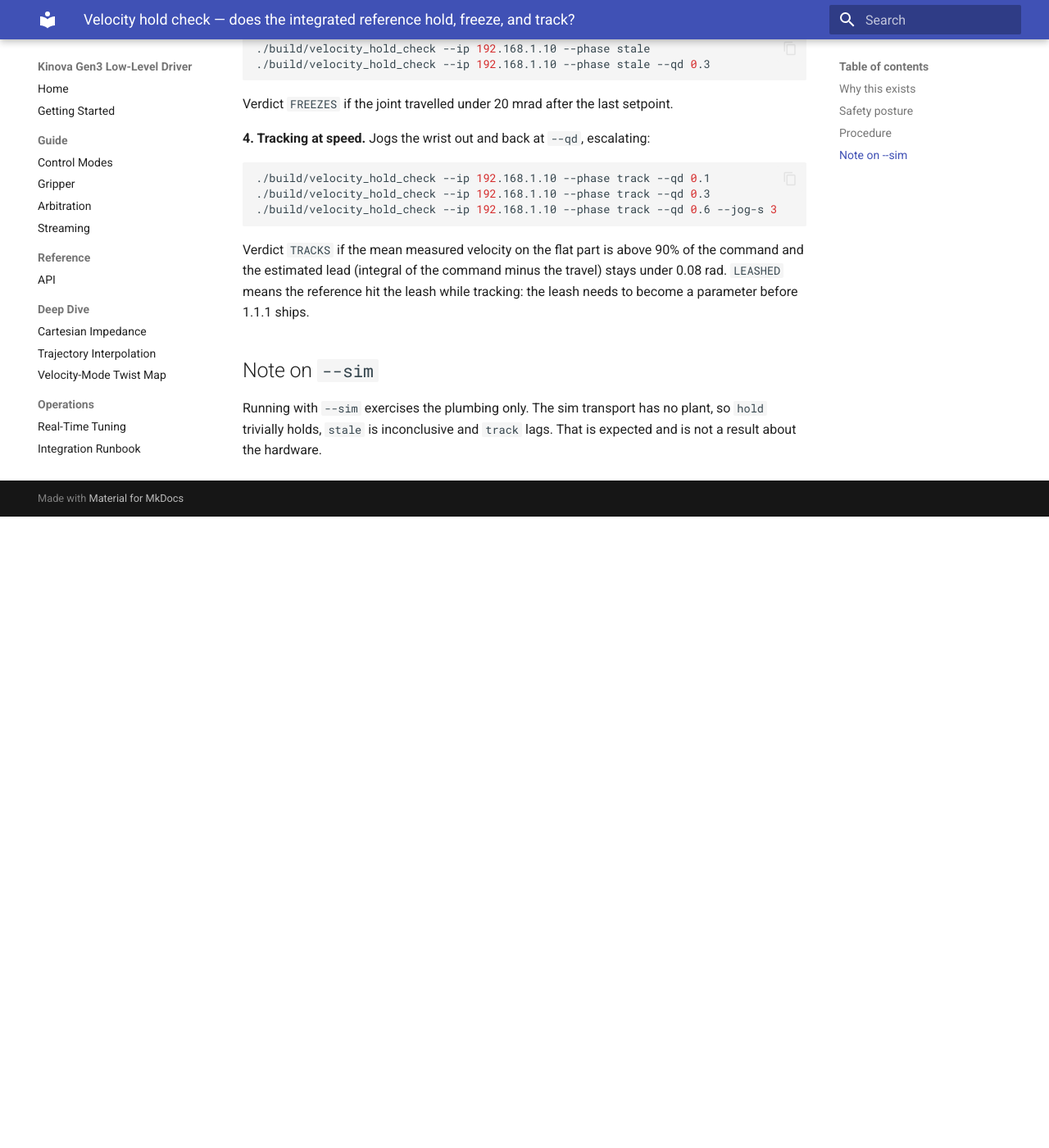
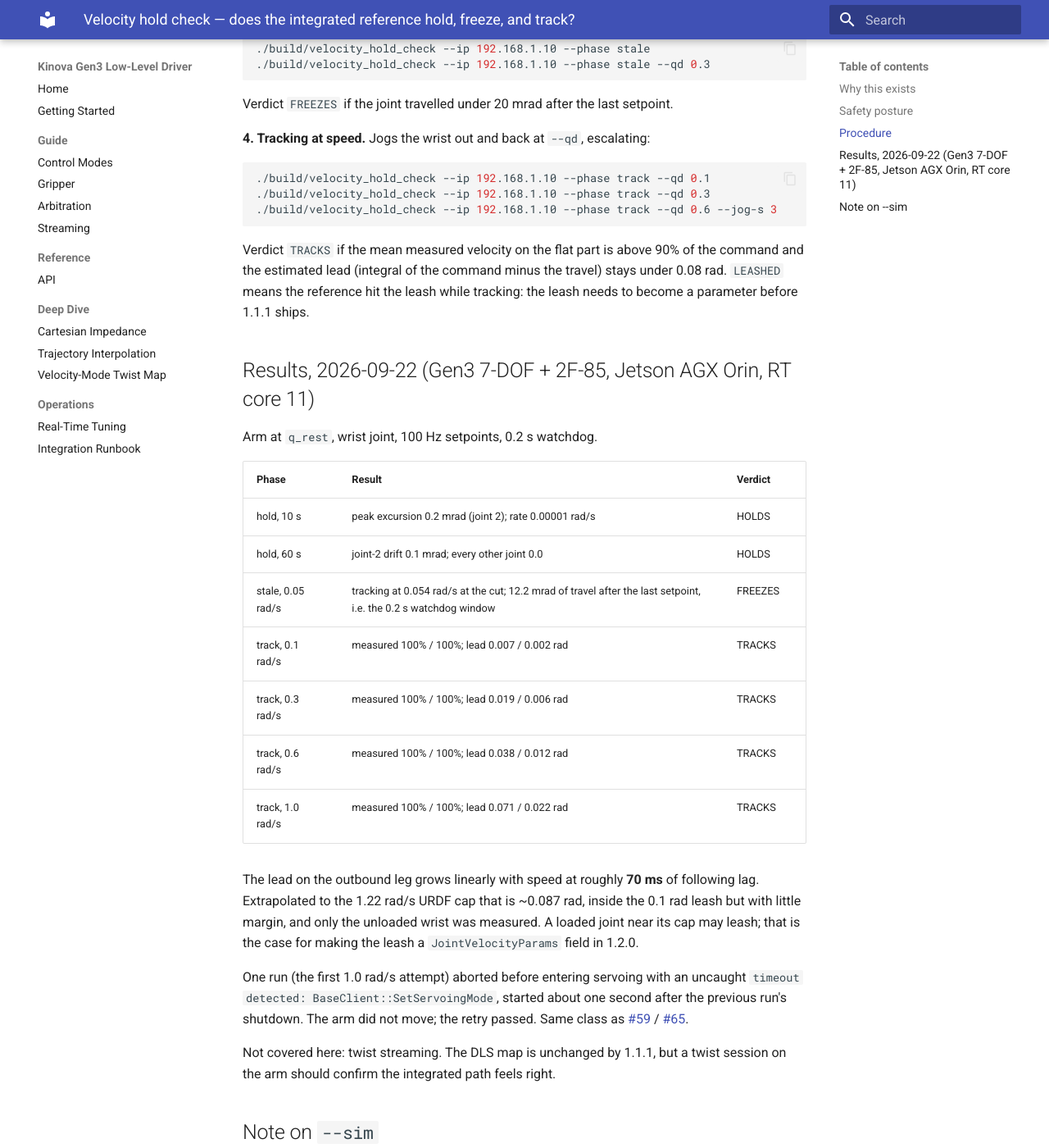
Before and after one commit to rammp-org/kinova-gen3-driver, an MkDocs documentation site: the page built from docs/integration/velocity_hold_check.md, in a window 1280 px wide and 1400 px high, scrolled down 1462 px. Shown: the whole window at 82% size. Built offline with MkDocs 1.6.1 and Material for MkDocs 9.7.7, drawn with Linux system fonts in a browser that asks for light colours; before the commit the page ends 2092 px from its top, so only the background shows below that.

Commit message:
docs(hw): record the velocity hold, stale and tracking results from the arm
Gen3 7-DOF + 2F-85 on abra, 2026-09-22, via velocity_hold_check: joint 2
drifts 0.1 mrad over 60 s of streamed zeros (was ~2.3 rad); a stream cut
mid-jog stops within the watchdog window; wrist jogs at 0.1 to 1.0 rad/s
track at 100% with the 0.1 rad leash dormant. Lead grows at ~70 ms of servo
lag (0.071 rad at 1.0 rad/s), so the margin at the URDF cap is thin: making
the leash a parameter is a 1.2.0 follow-up. Support matrix row flipped.

Also line-buffer the harness's stdout so a record survives an abort; the
first 1.0 rad/s attempt died on an uncaught SetServoingMode timeout (#59)
and left nothing in the log.

Co-Authored-By: Claude Fable 5.1 <noreply@anthropic.com>
Claude-Session: https://claude.ai/code/session_013nZH4t6fdBHzuysSrbDUDh

```diff
--- a/docs/integration/velocity_hold_check.md
+++ b/docs/integration/velocity_hold_check.md
@@ -80,6 +80,36 @@ the command and the estimated lead (integral of the command minus the travel)
 stays under 0.08 rad. `LEASHED` means the reference hit the leash while
 tracking: the leash needs to become a parameter before 1.1.1 ships.
 
+## Results, 2026-09-22 (Gen3 7-DOF + 2F-85, Jetson AGX Orin, RT core 11)
+
+Arm at `q_rest`, wrist joint, 100 Hz setpoints, 0.2 s watchdog.
+
+| Phase | Result | Verdict |
+|---|---|---|
+| hold, 10 s | peak excursion 0.2 mrad (joint 2); rate 0.00001 rad/s | HOLDS |
+| hold, 60 s | joint-2 drift 0.1 mrad; every other joint 0.0 | HOLDS |
+| stale, 0.05 rad/s | tracking at 0.054 rad/s at the cut; 12.2 mrad of travel after the last setpoint, i.e. the 0.2 s watchdog window | FREEZES |
+| track, 0.1 rad/s | measured 100% / 100%; lead 0.007 / 0.002 rad | TRACKS |
+| track, 0.3 rad/s | measured 100% / 100%; lead 0.019 / 0.006 rad | TRACKS |
+| track, 0.6 rad/s | measured 100% / 100%; lead 0.038 / 0.012 rad | TRACKS |
+| track, 1.0 rad/s | measured 100% / 100%; lead 0.071 / 0.022 rad | TRACKS |
+
+The lead on the outbound leg grows linearly with speed at roughly **70 ms** of
+following lag. Extrapolated to the 1.22 rad/s URDF cap that is ~0.087 rad,
+inside the 0.1 rad leash but with little margin, and only the unloaded wrist
+was measured. A loaded joint near its cap may leash; that is the case for
+making the leash a `JointVelocityParams` field in 1.2.0.
+
+One run (the first 1.0 rad/s attempt) aborted before entering servoing with an
+uncaught `timeout detected: BaseClient::SetServoingMode`, started about one
+second after the previous run's shutdown. The arm did not move; the retry
+passed. Same class as
+[#59](https://github.com/rammp-org/kinova-gen3-driver/issues/59) /
+[#65](https://github.com/rammp-org/kinova-gen3-driver/issues/65).
+
+Not covered here: twist streaming. The DLS map is unchanged by 1.1.1, but a
+twist session on the arm should confirm the integrated path feels right.
+
 ## Note on `--sim`
 
 Running with `--sim` exercises the plumbing only. The sim transport has no
```
Also changed, not shown: CHANGELOG.md (+8 -2 lines), docs/index.md (+1 -1 lines), 1 other file.
